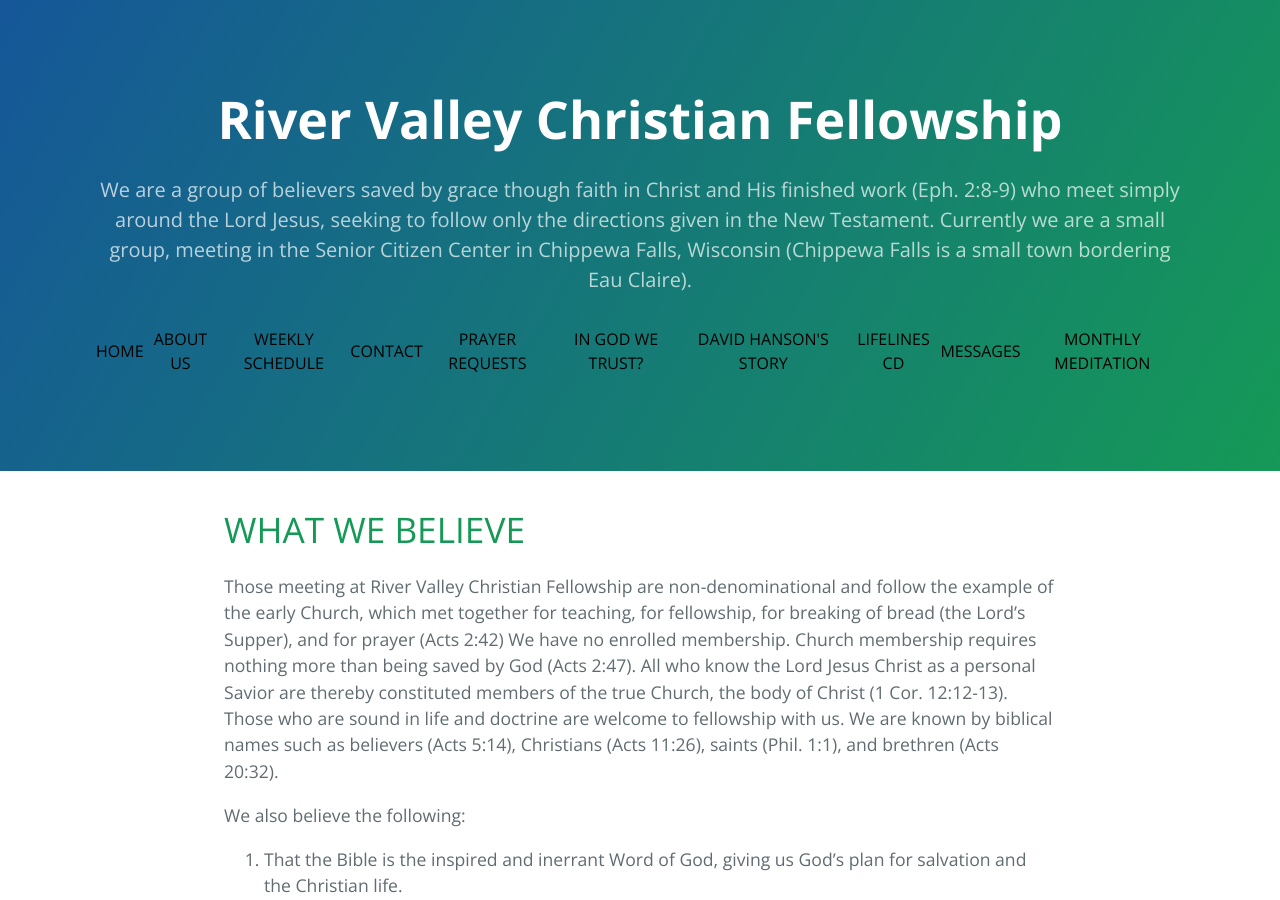
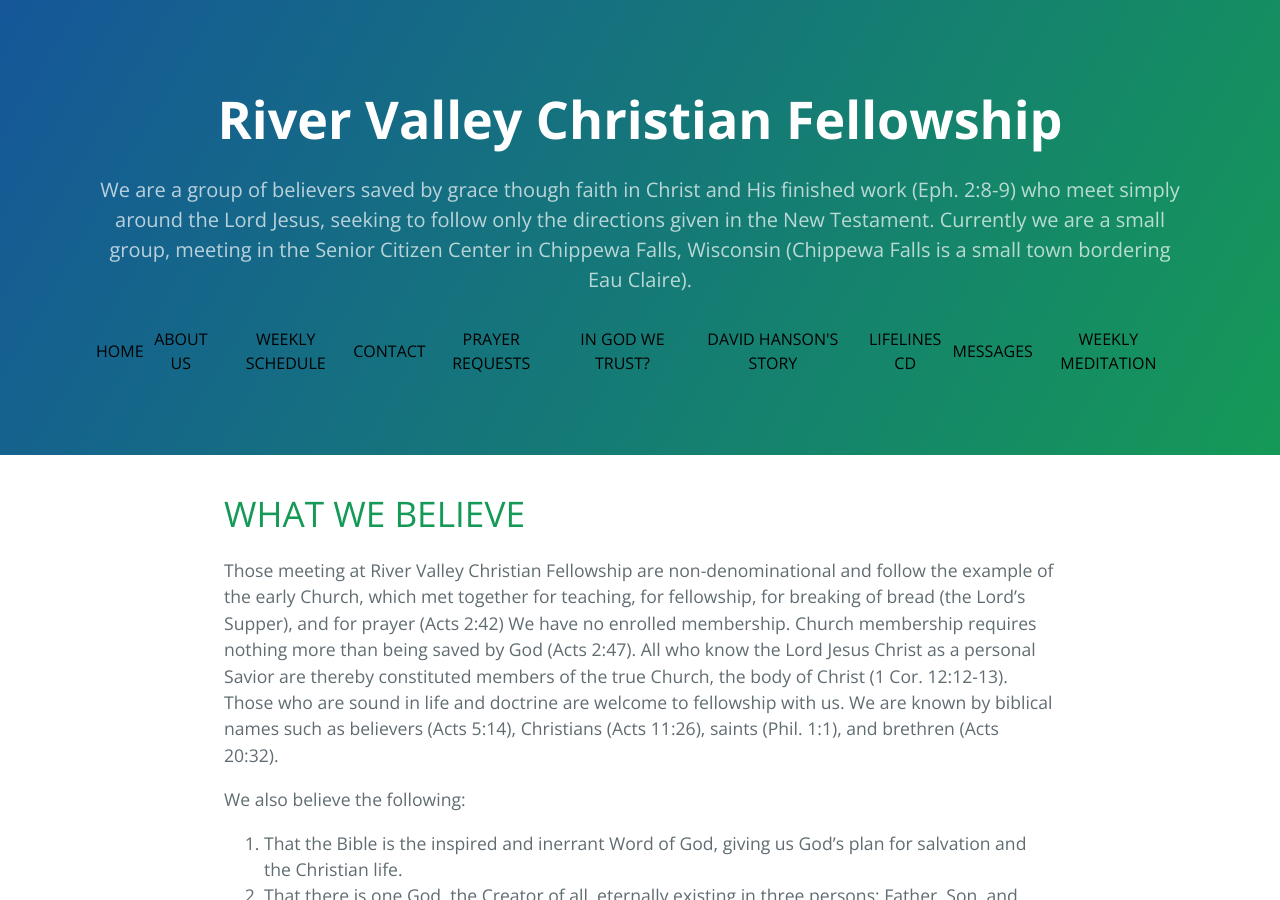
Before and after one commit to RiverValleyChristianFellowship/rvcf.github.io, a Jekyll site: the page built from about.md, in a window 1280 px wide and 900 px high. Built offline with Jekyll 4.4.1, drawn with Linux system fonts in a browser that asks for light colours; our own code applies the rules of GitHub Pages for plain Markdown files; the repository's description, which GitHub fills in, is left out.

Commit message:
Fix head
Renamed head to menu

```diff
--- a/_config.yml
+++ b/_config.yml
@@ -1,5 +1,5 @@
 title: River Valley Christian Fellowship
-description: We are a group of believers saved by grace though faith in Christ and His finished work (Eph. 2:8-9) who meet simply around the Lord Jesus, seeking to follow only the directions given in the New Testament. Currently we are a small group, meeting in the Senior Citizen Center in Chippewa Falls, Wisconsin (Chippewa Falls is a small town bordering Eau Claire).
+description:
 show_downloads: true
 google_analytics:
 theme:
--- a/_includes/head.html
+++ b/_includes/menu.html
@@ -1,15 +1,3 @@
-<head>
-        <meta charset="utf-8">
-        <meta http-equiv="X-UA-Compatible" content="IE=edge">
-        <title>
-          {% if page.title %} {{ page.title }}
-          {% else %} {{ site.title }}
-          {% endif %}
-        </title>
-        <html>
-        <body>
-        <p>
-
 
 <div class="menu">
         <table class="menu"><tr>
@@ -22,15 +10,6 @@
             <td class="menu"><a href="updatesondavid" style="color:black" class="menu">DAVID HANSON'S STORY</a></td>
             <td class="menu"><a href="lifelines" style="color:black" class="menu">LIFELINES CD</a></td>
             <td class="menu"><a href="messages" style="color:black" class="menu">MESSAGES   </a></td>
-            <td class="menu"><a href="njh" style="color:black" class="menu">MONTHLY MEDITATION</a></td>
+            <td class="menu"><a href="bruce" style="color:black" class="menu">WEEKLY MEDITATION</a></td>
          </tr></table>
       </div>
-
-
-        </p>
-
-        </body>
-        </html>
-        <meta name="description" content="{{ site.description }}">
-        <meta name="viewport" content="width=device-width">
-      </head>
--- a/_layouts/default.html
+++ b/_layouts/default.html
@@ -13,8 +13,10 @@
   <body>
     <section class="page-header">
         <h1 class="project-name">{{ site.title | default: site.github.repository_name }}</h1>
-        <h2 class="project-tagline">{{ site.description | default: site.github.project_tagline }}</h2>
-        {% include head.html %}
+        <h2 class="project-tagline">
+            We are a group of believers saved by grace though faith in Christ and His finished work (Eph. 2:8-9) who meet simply around the Lord Jesus, seeking to follow only the directions given in the New Testament. Currently we are a small group, meeting in the Senior Citizen Center in Chippewa Falls, Wisconsin (Chippewa Falls is a small town bordering Eau Claire).
+        </h2>
+        {% include menu.html %}
     </section>
 
     <section class="main-content">
```
Also changed, not shown: about.md (+3 -0 lines), lifelines.md (+1 -2 lines), _sass/jekyll-theme-cayman.scss (line endings or trailing spaces).
